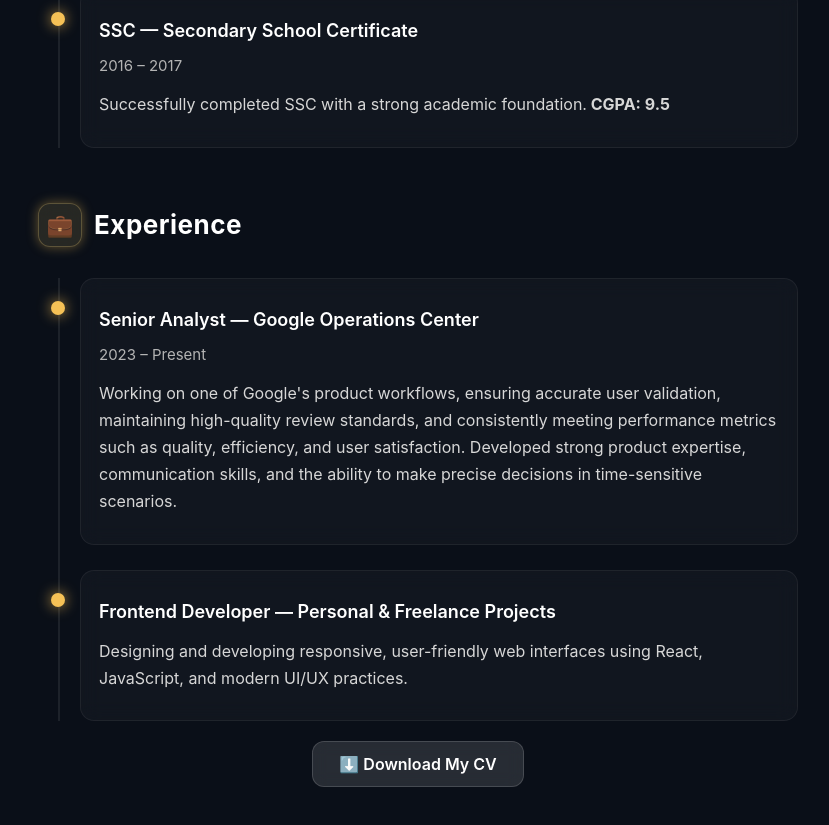
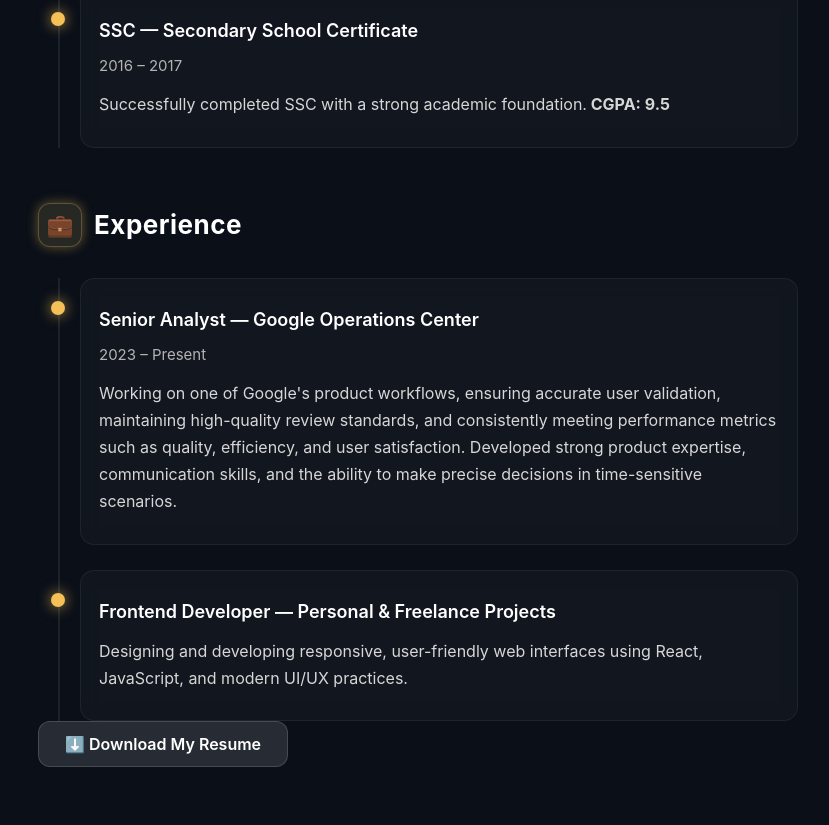
Before and after one commit to shaikamansayer13/Portfolio, a React (Vite) app: page /resume in a window 1280 px wide. Shown: the part 742-1567 px from the top of the page, without its empty margins (422-1251 px from the left). Built offline with nearby package versions, Linux system fonts and the light colour scheme.

Commit message:
Update Resume.jsx

```diff
--- a/src/Pages/Resume.jsx
+++ b/src/Pages/Resume.jsx
@@ -92,11 +92,11 @@ const Resume = () => {
         </div>
       </div>
 
-      <div style={{ textAlign: "center", marginTop: "20px" }}>
-        <a href="/resume.pdf" className="download-btn">
-          ⬇️ Download My CV
-        </a>
-      </div>
+       <div className="download-container">
+       <a href="/Resume_Aman.pdf" className="download-btn" download>
+       ⬇️ Download My Resume
+       </a>
+       </div>
     </div>
   );
 };
```
